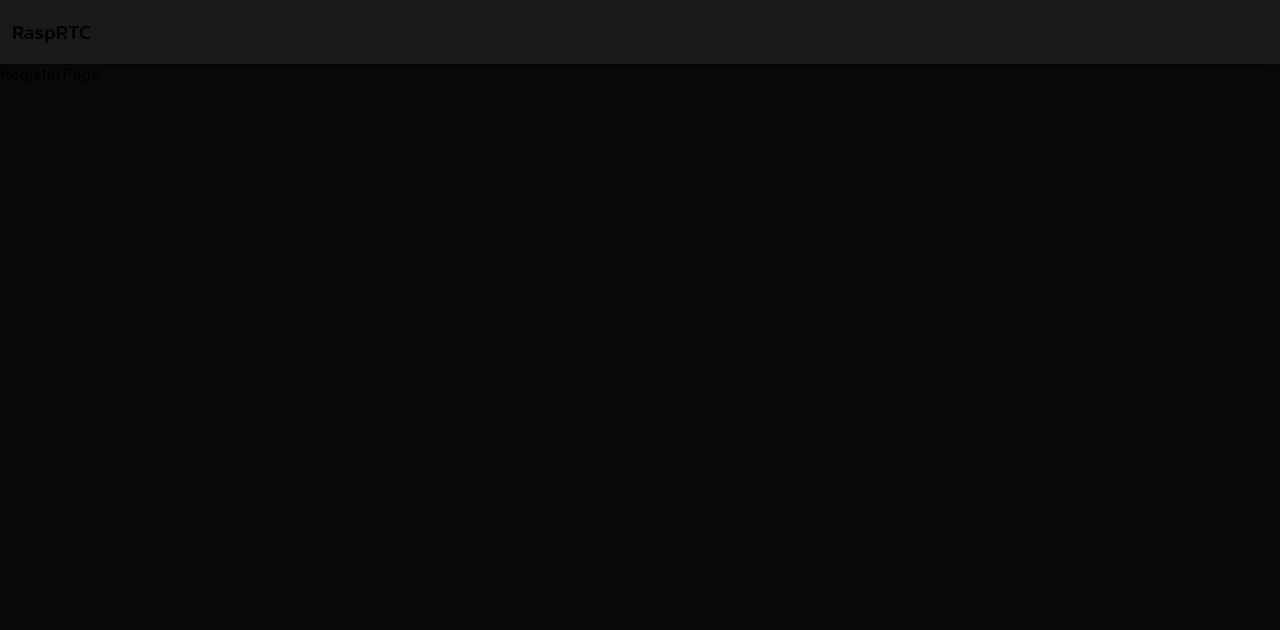
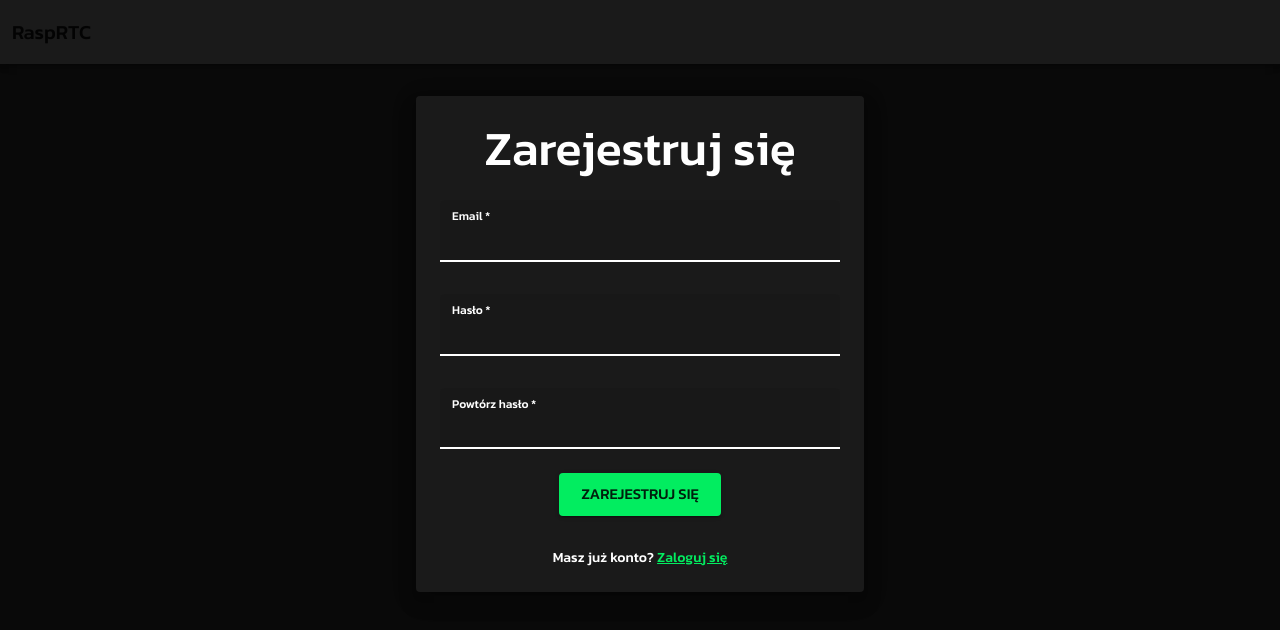
Before and after one commit to krupinskij/rtc-pi-web, a React (Create React App) app: page /register in a window 1280 px wide. Shown: the top 630 px of the page. Built offline with nearby package versions, Linux system fonts and the light colour scheme.

Commit message:
Login View: Register view

```diff
--- a/src/pages/LoginPage/LoginPage.tsx
+++ b/src/pages/LoginPage/LoginPage.tsx
@@ -3,7 +3,6 @@ import { styled } from '@mui/system';
 import { TextField, PasswordField } from '../../components/Form/Field';
 import Form, { FormActions, FormFields, FormLink, FormTitle } from '../../components/Form';
 import * as yup from 'yup';
-import { useForm } from 'react-final-form';
 
 const loginValidationSchema = yup.object().shape({
   email: yup.string().required('To pole jest wymagane').email('Niepoprawny format'),
--- a/src/pages/RegisterPage/RegisterPage.tsx
+++ b/src/pages/RegisterPage/RegisterPage.tsx
@@ -1,5 +1,59 @@
+import { Button, Theme } from '@mui/material';
+import { styled } from '@mui/system';
+import { TextField, PasswordField } from '../../components/Form/Field';
+import Form, { FormActions, FormFields, FormLink, FormTitle } from '../../components/Form';
+import * as yup from 'yup';
+
+const registerValidationSchema = yup.object().shape({
+  email: yup.string().required('To pole jest wymagane').email('Niepoprawny format'),
+  password: yup
+    .string()
+    .min(5, 'Hasło powinno mieć co najmniej 5 znaków')
+    .max(16, 'Hasło powinno mieć co najwyżej 16 znaków')
+    .required('To pole jest wymagane'),
+  repeatPassword: yup
+    .string()
+    .required('To pole jest wymagane')
+    .oneOf([yup.ref('password')], 'Hasła nie pasują do siebie'),
+});
+
 const RegisterPage = () => {
-  return <div>RegisterPage</div>;
+  const onSubmit = (value: any) => {
+    console.log('Submit', value);
+  };
+
+  return (
+    <PageWrapper>
+      <FormWrapper>
+        <Form validationSchema={registerValidationSchema} onSubmit={onSubmit}>
+          <FormTitle>Zarejestruj się</FormTitle>
+          <FormFields>
+            <TextField label="Email" name="email" />
+            <PasswordField label="Hasło" name="password" />
+            <PasswordField label="Powtórz hasło" name="repeatPassword" />
+          </FormFields>
+          <FormActions>
+            <Button type="submit" variant="contained" size="large">
+              Zarejestruj się
+            </Button>
+          </FormActions>
+          <FormLink prefix="Masz już konto?" text="Zaloguj się" to="/login" />
+        </Form>
+      </FormWrapper>
+    </PageWrapper>
+  );
 };
 
 export default RegisterPage;
+
+const PageWrapper = styled('main')<{ theme?: Theme }>(
+  ({ theme }: { theme: Theme }) => `
+    margin: ${theme.spacing(8, 4)};
+  `
+);
+
+const FormWrapper = styled('div')<{ theme?: Theme }>(
+  ({ theme }: { theme: Theme }) => `
+    margin: ${theme.spacing(0, 100)};
+  `
+);
```
